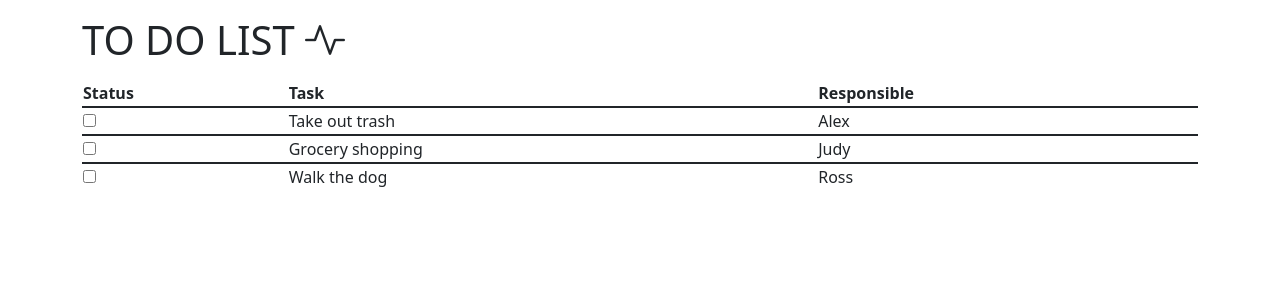
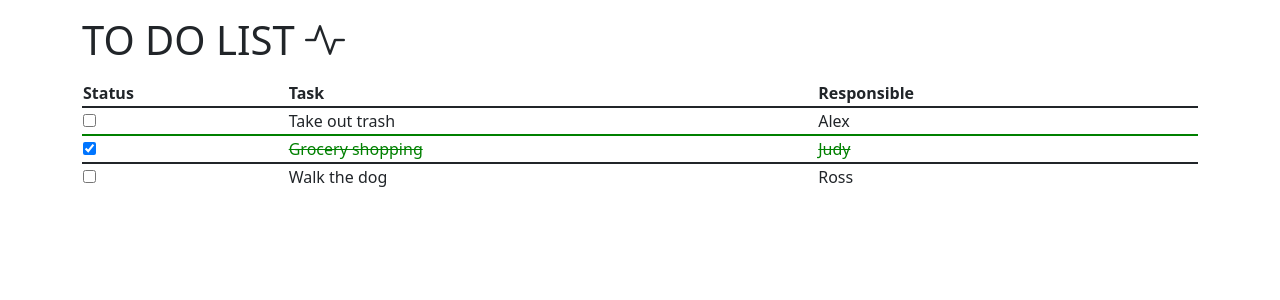
Before and after one commit to augustekau/angular-json-server, an Angular app: page / in a window 1280 px wide. Shown: the top 300 px of the page. Built offline with nearby package versions, Linux system fonts and the light colour scheme; data requests are answered from the project's data file.

Commit message:
task completed

```diff
--- a/src/app/app.component.html
+++ b/src/app/app.component.html
@@ -12,8 +12,14 @@
           <th>Task</th>
           <th>Responsible</th>
         </thead>
-        <tr *ngFor="let task of tasks">
-          <td><input type="checkbox" /></td>
+        <tr *ngFor="let task of tasks" [class.task-completed]="task.completed">
+          <td>
+            <input
+              type="checkbox"
+              [checked]="task.completed"
+              (click)="task.completed = !task.completed"
+            />
+          </td>
           <td>{{ task.title }}</td>
           <td>{{ task.author }}</td>
         </tr>
--- a/src/app/interfaces/task.ts
+++ b/src/app/interfaces/task.ts
@@ -2,4 +2,5 @@ export interface Task {
   id: number;
   title: string;
   author: string;
+  completed: boolean;
 }
--- a/src/database/db.json
+++ b/src/database/db.json
@@ -3,17 +3,20 @@
     {
       "id": 1,
       "title": "Take out trash",
-      "author": "Alex"
+      "author": "Alex",
+      "completed": false
     },
     {
       "id": 2,
       "title": "Grocery shopping",
-      "author": "Judy"
+      "author": "Judy",
+      "completed": true
     },
     {
       "id": 3,
       "title": "Walk the dog",
-      "author": "Ross"
+      "author": "Ross",
+      "completed": false
     }
   ]
 }
--- a/src/styles.scss
+++ b/src/styles.scss
@@ -1,3 +1,8 @@
 /* You can add global styles to this file, and also import other style files */
 @import "~bootstrap/dist/css/bootstrap.min.css";
 @import "~bootstrap-icons/font/bootstrap-icons.css";
+
+.task-completed {
+  text-decoration: line-through;
+  color: green;
+}
```
